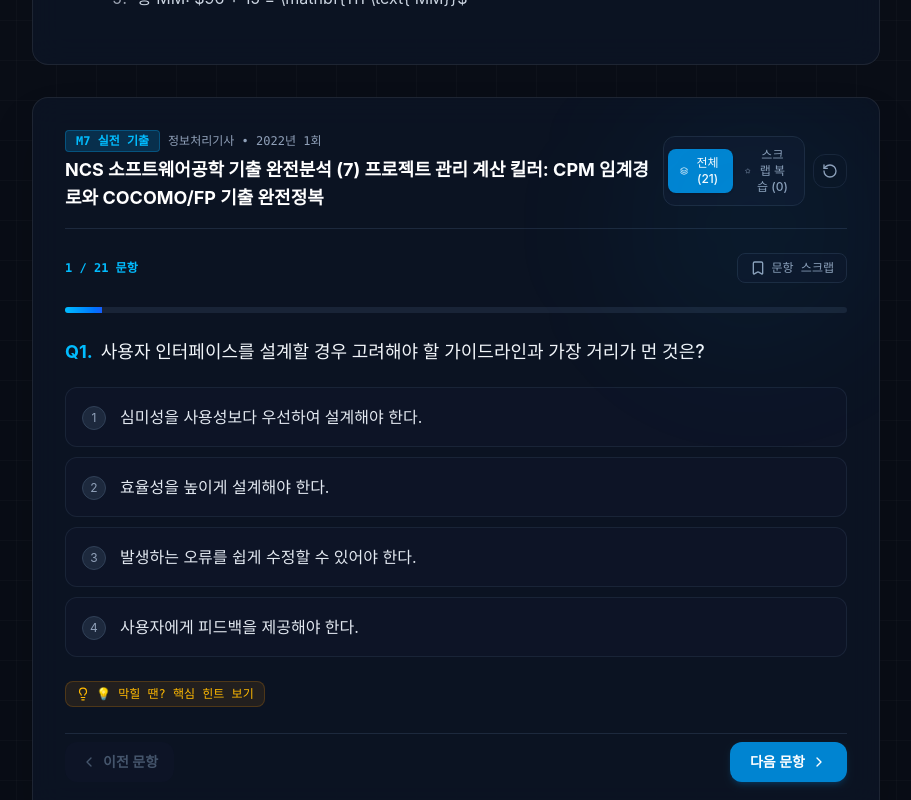
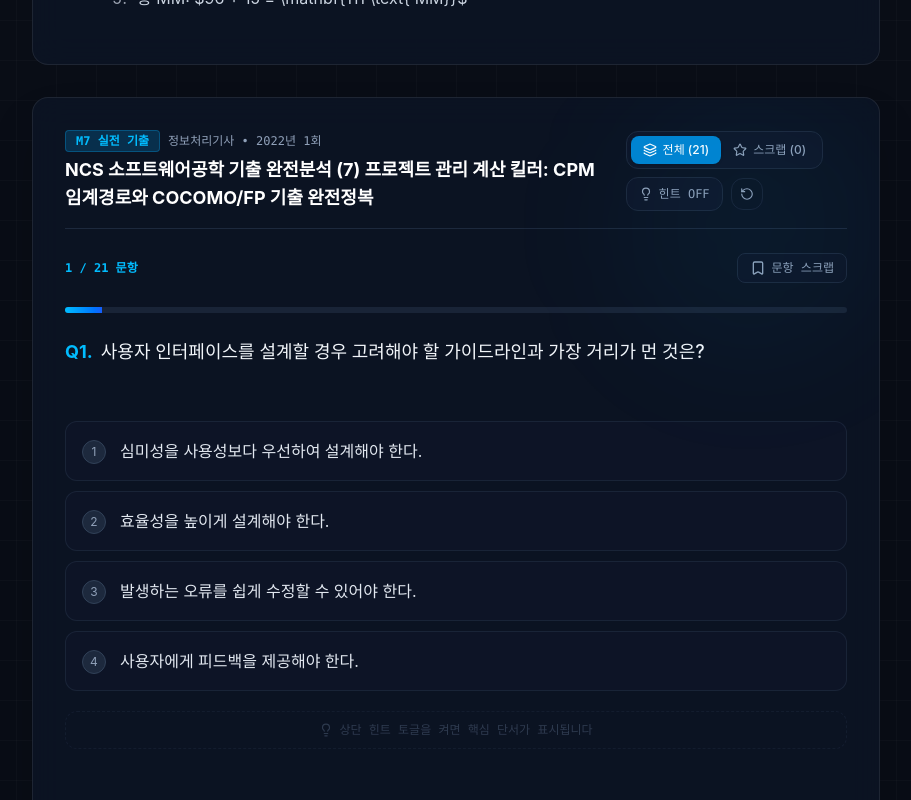
Before and after one commit to initbtn/blog, a Next.js app: page /posts/ncs-swe-module-7-project-management-cpm-cocomo-fp in a window 1280 px wide. Shown: the part 3620-4420 px from the top of the page, without its empty margins (184-1095 px from the left). Built offline with nearby package versions, Linux system fonts and the light colour scheme.

Commit message:
feat(ux): 힌트 전역 토글 상단 배치, Lucide SVG 일관화 및 CLS 방지 고정 패딩 확보 (closes #29) (#30)

```diff
--- a/src/components/TopicQuizCardDeck.tsx
+++ b/src/components/TopicQuizCardDeck.tsx
@@ -39,6 +39,7 @@ interface TopicQuizCardDeckProps {
 }
 
 const STORAGE_KEY = 'ncs_scrapped_questions_v1';
+const HINT_PREF_KEY = 'ncs_global_hint_enabled_v1';
 
 export function TopicQuizCardDeck({ moduleCode, moduleTitle }: TopicQuizCardDeckProps) {
   const [allQuestions, setAllQuestions] = useState<Question[]>([]);
@@ -46,19 +47,23 @@ export function TopicQuizCardDeck({ moduleCode, moduleTitle }: TopicQuizCardDeck
   const [currentIndex, setCurrentIndex] = useState(0);
   const [selectedChoice, setSelectedChoice] = useState<number | null>(null);
   const [showExplanation, setShowExplanation] = useState(false);
-  const [showHint, setShowHint] = useState(false);
+  const [globalHintEnabled, setGlobalHintEnabled] = useState(false);
   const [filterMode, setFilterMode] = useState<'all' | 'scrapped'>('all');
   const [scrappedIds, setScrappedIds] = useState<string[]>([]);
 
-  // 1. Load scrapped questions from localStorage
+  // 1. Load preferences from localStorage
   useEffect(() => {
     try {
-      const saved = localStorage.getItem(STORAGE_KEY);
-      if (saved) {
-        setScrappedIds(JSON.parse(saved));
+      const savedScrap = localStorage.getItem(STORAGE_KEY);
+      if (savedScrap) {
+        setScrappedIds(JSON.parse(savedScrap));
+      }
+      const savedHint = localStorage.getItem(HINT_PREF_KEY);
+      if (savedHint !== null) {
+        setGlobalHintEnabled(JSON.parse(savedHint));
       }
     } catch (e) {
-      console.error('Failed to load scrapped questions from storage', e);
+      console.error('Failed to load preferences from storage', e);
     }
   }, []);
 
@@ -110,12 +115,24 @@ export function TopicQuizCardDeck({ moduleCode, moduleTitle }: TopicQuizCardDeck
     });
   };
 
+  // Toggle global hint preference
+  const toggleGlobalHint = () => {
+    setGlobalHintEnabled((prev) => {
+      const nextVal = !prev;
+      try {
+        localStorage.setItem(HINT_PREF_KEY, JSON.stringify(nextVal));
+      } catch (e) {
+        console.error('Failed to save hint preference', e);
+      }
+      return nextVal;
+    });
+  };
+
   const handleNext = () => {
     if (currentIndex < activeQuestions.length - 1) {
       setCurrentIndex((prev) => prev + 1);
       setSelectedChoice(null);
       setShowExplanation(false);
-      setShowHint(false);
     }
   };
 
@@ -124,7 +141,6 @@ export function TopicQuizCardDeck({ moduleCode, moduleTitle }: TopicQuizCardDeck
       setCurrentIndex((prev) => prev - 1);
       setSelectedChoice(null);
       setShowExplanation(false);
-      setShowHint(false);
     }
   };
 
@@ -133,7 +149,6 @@ export function TopicQuizCardDeck({ moduleCode, moduleTitle }: TopicQuizCardDeck
     setShowExplanation(true);
 
     const currentQ = activeQuestions[currentIndex];
-    // Automatically scrap when answered incorrectly
     if (currentQ && choiceNum !== currentQ.answer && !scrappedIds.includes(currentQ.id)) {
       toggleScrap(currentQ.id);
     }
@@ -142,7 +157,33 @@ export function TopicQuizCardDeck({ moduleCode, moduleTitle }: TopicQuizCardDeck
   const handleReset = () => {
     setSelectedChoice(null);
     setShowExplanation(false);
-    setShowHint(false);
+  };
+
+  // Generate question hint safely without spoiling the answer
+  const getQuestionHint = (q: Question) => {
+    const qText = q.question.toLowerCase();
+    if (qText.includes('나선형') || qText.includes('spiral')) {
+      return '나선형(Spiral) 모델의 4대 핵심 활동 중 가장 차별화되는 단계는 위험 분석(Risk Analysis)입니다. 대규모 고위험 프로젝트에 적용됩니다.';
+    }
+    if (qText.includes('폭포수') || qText.includes('waterfall')) {
+      return '폭포수 모델은 순차적·하향식이며 각 단계의 명확한 산출물 승인이 필수적입니다. 요구사항 변경 수용이 어렵습니다.';
+    }
+    if (qText.includes('스크럼') || qText.includes('scrum')) {
+      return '스크럼에서 리뷰(Review)는 제품 시연 및 피드백, 회고(Retrospective)는 팀의 일하는 방식 및 프로세스 개선에 초점을 둡니다.';
+    }
+    if (qText.includes('xp') || qText.includes('익스트림')) {
+      return 'XP의 12대 실천 프랙티스(TDD, Pair Programming, Continuous Integration, Refactoring 등)와 5대 가치(용기, 단순성, 의사소통, 피드백, 존중)를 대조해보세요.';
+    }
+    if (qText.includes('애자일') || qText.includes('agile')) {
+      return '애자일 4대 선언문: 공정/도구보다는 개인과 상호작용, 포괄적 문서보다는 동작하는 소프트웨어, 계약 협상보다는 고객과의 협력, 계획 준수보다는 변화 대응.';
+    }
+    if (qText.includes('단위') || qText.includes('통합') || qText.includes('테스트')) {
+      return '테스트 단계별 목적: 단위(개별 모듈 격리 검증) → 통합(모듈 간 인터페이스/드라이버·스텁) → 시스템(요구사항 적합성) → 인수(사용자 동의).';
+    }
+    if (qText.includes('결합도') || qText.includes('응집도')) {
+      return '결합도(낮을수록 우수: 자-스-제-외-공-내), 응집도(높을수록 우수: 우-논-시-절-통-순-기).';
+    }
+    return `해당 문항은 [${q.ncs_module} 도메인]의 출제 빈출 영역입니다. 선지의 절대적 단어(항상, 오직, 불가능하다)나 선후 관계가 왜곡된 보기를 유의하여 소거법으로 접근해보세요.`;
   };
 
   if (loading) {
@@ -157,33 +198,6 @@ export function TopicQuizCardDeck({ moduleCode, moduleTitle }: TopicQuizCardDeck
     return null;
   }
 
-  // Generate question hint safely without spoiling the answer
-  const getQuestionHint = (q: Question) => {
-    // If explanation has keywords, extract hints or provide domain-specific thinking trigger
-    const qText = q.question.toLowerCase();
-    if (qText.includes('나선형') || qText.includes('spiral')) {
-      return '나선형(Spiral) 모델의 4대 핵심 활동 중 가장 차별화되는 단계는 "위험 분석(Risk Analysis)"입니다. 대규모 고위험 프로젝트에 적용됩니다.';
-    }
-    if (qText.includes('폭포수') || qText.includes('waterfall')) {
-      return '폭포수 모델은 "순차적·하향식"이며 각 단계의 명확한 산출물 승인이 필수적입니다. 요구사항 변경 수용이 매우 어렵습니다.';
-    }
-    if (qText.includes('스크럼') || qText.includes('scrum')) {
-      return '스크럼에서 "리뷰(Review)"는 제품 시연 및 피드백, "회고(Retrospective)"는 팀의 일하는 방식 및 프로세스 개선에 초점을 둡니다.';
-    }
-    if (qText.includes('xp') || qText.includes('익스트림')) {
-      return 'XP의 12대 실천 프랙티스(TDD, Pair Programming, Continuous Integration, Refactoring 등)와 5대 가치(용기, 단순성, 의사소통, 피드백, 존중)를 떠올려보세요.';
-    }
-    if (qText.includes('애자일') || qText.includes('agile')) {
-      return '애자일 4대 선언문: "공정/도구보다는 개인과 상호작용", "포괄적 문서보다는 동작하는 소프트웨어", "계약 협상보다는 고객과의 협력", "계획 준수보다는 변화에 대응"';
-    }
-    if (qText.includes('단위') || qText.includes('통합') || qText.includes('테스트')) {
-      return '테스트 단계별 목적: 단위(개별 모듈 격리 검증) → 통합(모듈 간 인터페이스/드라이버·스텁) → 시스템(요구사항 적합성) → 인수(사용자 동의).';
-    }
-    if (qText.includes('결합도') || qText.includes('응집도')) {
-      return '결합도(낮을수록 우수: 자-스-제-외-공-내), 응집도(높을수록 우수: 우-논-시-절-통-순-기).';
-    }
-    return `해당 문항은 [${q.ncs_module} 도메인]의 출제 빈출 영역입니다. 선지의 절대적 단어('항상', '오직', '불가능하다')나 선후 관계가 왜곡된 보기를 유의하여 소거법으로 접근해보세요.`;
-  };
   const currentQ = activeQuestions[currentIndex];
   const isScrapped = currentQ ? scrappedIds.includes(currentQ.id) : false;
   const isAnswered = selectedChoice !== null;
@@ -196,8 +210,8 @@ export function TopicQuizCardDeck({ moduleCode, moduleTitle }: TopicQuizCardDeck
       {/* Background Accent Glow */}
       <div className="absolute top-0 right-0 w-64 h-64 bg-sky-500/5 rounded-full blur-3xl pointer-events-none" />
 
-      {/* Top Controls: Mode Switcher & Counter */}
-      <div className="flex flex-col sm:flex-row sm:items-center justify-between gap-3 border-b border-slate-800 pb-4">
+      {/* Top Header: Title & Global Control Bar */}
+      <div className="flex flex-col sm:flex-row sm:items-center justify-between gap-4 border-b border-slate-800 pb-4">
         <div>
           <div className="flex items-center gap-2">
             <span className="px-2.5 py-0.5 text-xs font-mono font-semibold rounded bg-sky-500/20 text-sky-400 border border-sky-500/30">
@@ -214,8 +228,9 @@ export function TopicQuizCardDeck({ moduleCode, moduleTitle }: TopicQuizCardDeck
           </h3>
         </div>
 
-        {/* Filter Switcher Tabs */}
-        <div className="flex items-center gap-2">
+        {/* Global Controls: Mode Filter & Global Hint Switch */}
+        <div className="flex flex-wrap items-center gap-2">
+          {/* Mode Tabs */}
           <div className="flex items-center p-1 rounded-xl bg-slate-900/90 border border-slate-800 text-xs font-medium">
             <button
               onClick={() => setFilterMode('all')}
@@ -237,16 +252,31 @@ export function TopicQuizCardDeck({ moduleCode, moduleTitle }: TopicQuizCardDeck
               }`}
             >
               <Star className="w-3.5 h-3.5" />
-              <span>스크랩 복습 ({scrappedCountInModule})</span>
+              <span>스크랩 ({scrappedCountInModule})</span>
             </button>
           </div>
 
+          {/* Global Hint Toggle Switch (Consistent SVG Icon, No Emoji) */}
+          <button
+            onClick={toggleGlobalHint}
+            title={globalHintEnabled ? '전체 힌트 끄기' : '전체 힌트 켜기'}
+            className={`flex items-center gap-1.5 px-3 py-2 rounded-xl border text-xs font-mono transition-all ${
+              globalHintEnabled
+                ? 'bg-amber-500/20 text-amber-300 border-amber-500/40 shadow-sm font-semibold'
+                : 'bg-slate-900/80 text-slate-400 border-slate-800 hover:text-slate-200'
+            }`}
+          >
+            <Lightbulb className={`w-3.5 h-3.5 ${globalHintEnabled ? 'text-amber-400 fill-amber-400/20' : ''}`} />
+            <span>힌트 {globalHintEnabled ? 'ON' : 'OFF'}</span>
+          </button>
+
+          {/* Reset Current Card Button */}
           <button
             onClick={handleReset}
             title="다시 풀기"
             className="p-2 rounded-xl text-slate-400 hover:text-white hover:bg-slate-800 transition-colors border border-slate-800/80"
           >
-            <RotateCcw className="w-4 h-4" />
+            <RotateCcw className="w-3.5 h-3.5" />
           </button>
         </div>
       </div>
@@ -319,7 +349,7 @@ export function TopicQuizCardDeck({ moduleCode, moduleTitle }: TopicQuizCardDeck
 
           {/* Question Card Box */}
           <div className="space-y-5">
-            <div className="text-slate-100 font-medium text-base sm:text-lg leading-relaxed">
+            <div className="text-slate-100 font-medium text-base sm:text-lg leading-relaxed min-h-[4rem]">
               <span className="text-sky-400 font-bold mr-2">Q{currentIndex + 1}.</span>
               {currentQ.question}
             </div>
@@ -364,22 +394,24 @@ export function TopicQuizCardDeck({ moduleCode, moduleTitle }: TopicQuizCardDeck
               })}
             </div>
 
-            {/* Hint Accordion (Placed right below question card before answering) */}
-            <div className="pt-1">
-              <button
-                onClick={() => setShowHint((prev) => !prev)}
-                className="inline-flex items-center gap-1.5 text-xs font-mono text-amber-400 hover:text-amber-300 transition-colors py-1 px-2.5 rounded-lg bg-amber-500/10 border border-amber-500/20"
-              >
-                <Lightbulb className="w-3.5 h-3.5" />
-                <span>{showHint ? '💡 핵심 힌트 닫기' : '💡 막힐 땐? 핵심 힌트 보기'}</span>
-              </button>
-
-              {showHint && (
-                <div className="mt-2 p-3.5 rounded-xl bg-amber-950/20 border border-amber-500/30 text-xs sm:text-sm text-amber-200 leading-relaxed animate-in fade-in slide-in-from-top-1 duration-200">
-                  <div className="flex items-start gap-2">
-                    <span className="font-bold text-amber-400 shrink-0">HINT:</span>
-                    <span>{getQuestionHint(currentQ)}</span>
+            {/* Dedicated Hint Reserve Container (Zero CLS: Pre-allocated height to prevent layout shifts) */}
+            <div className="min-h-[4.25rem] transition-all duration-200">
+              {globalHintEnabled ? (
+                <div className="p-3.5 rounded-xl bg-amber-950/20 border border-amber-500/30 text-xs sm:text-sm text-amber-200 leading-relaxed animate-in fade-in duration-200">
+                  <div className="flex items-start gap-2.5">
+                    <Lightbulb className="w-4 h-4 text-amber-400 shrink-0 mt-0.5 fill-amber-400/20" />
+                    <div>
+                      <span className="font-mono font-bold text-amber-400 mr-1.5">[HINT]</span>
+                      <span>{getQuestionHint(currentQ)}</span>
+                    </div>
                   </div>
+                </div>
+              ) : (
+                <div className="h-full border border-dashed border-slate-800/50 rounded-xl flex items-center justify-center text-slate-600 text-xs font-mono select-none px-3 py-2.5">
+                  <span className="flex items-center gap-1.5 opacity-60">
+                    <Lightbulb className="w-3.5 h-3.5" />
+                    상단 힌트 토글을 켜면 핵심 단서가 표시됩니다
+                  </span>
                 </div>
               )}
             </div>
```
